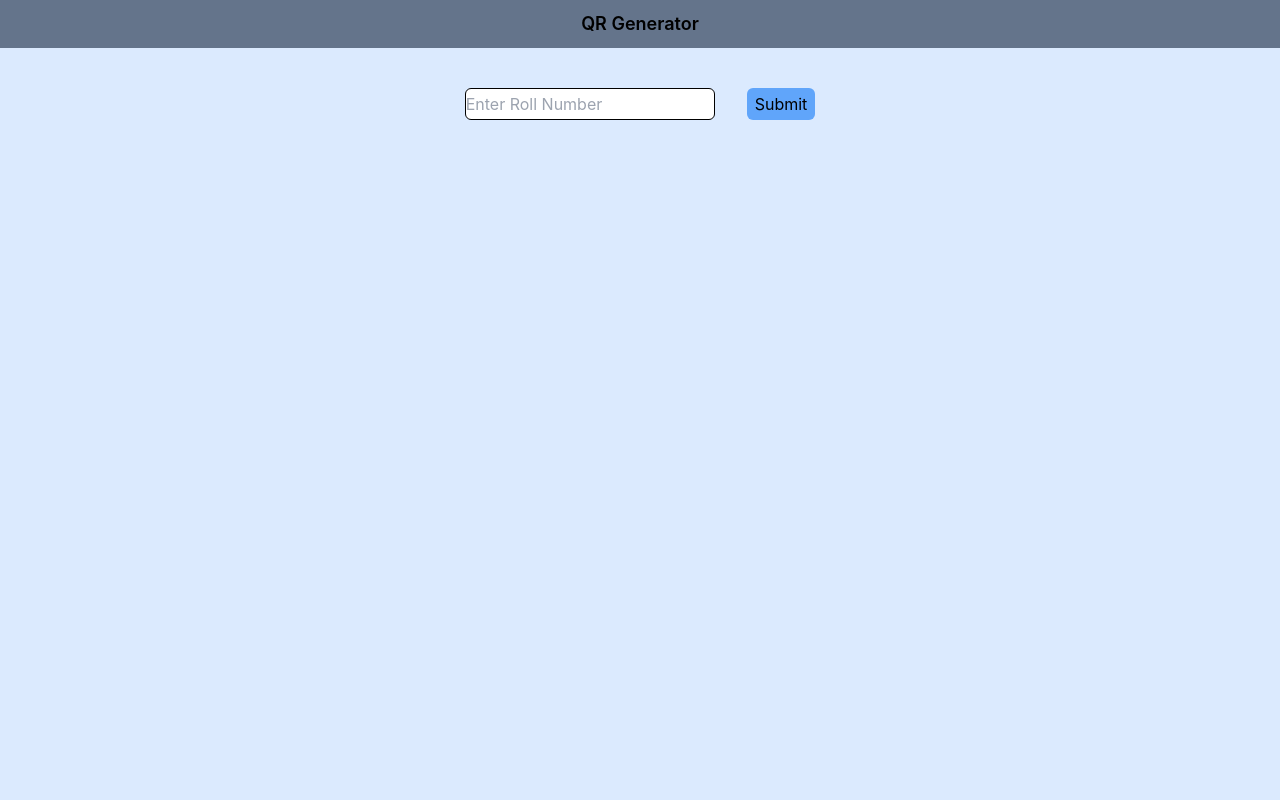
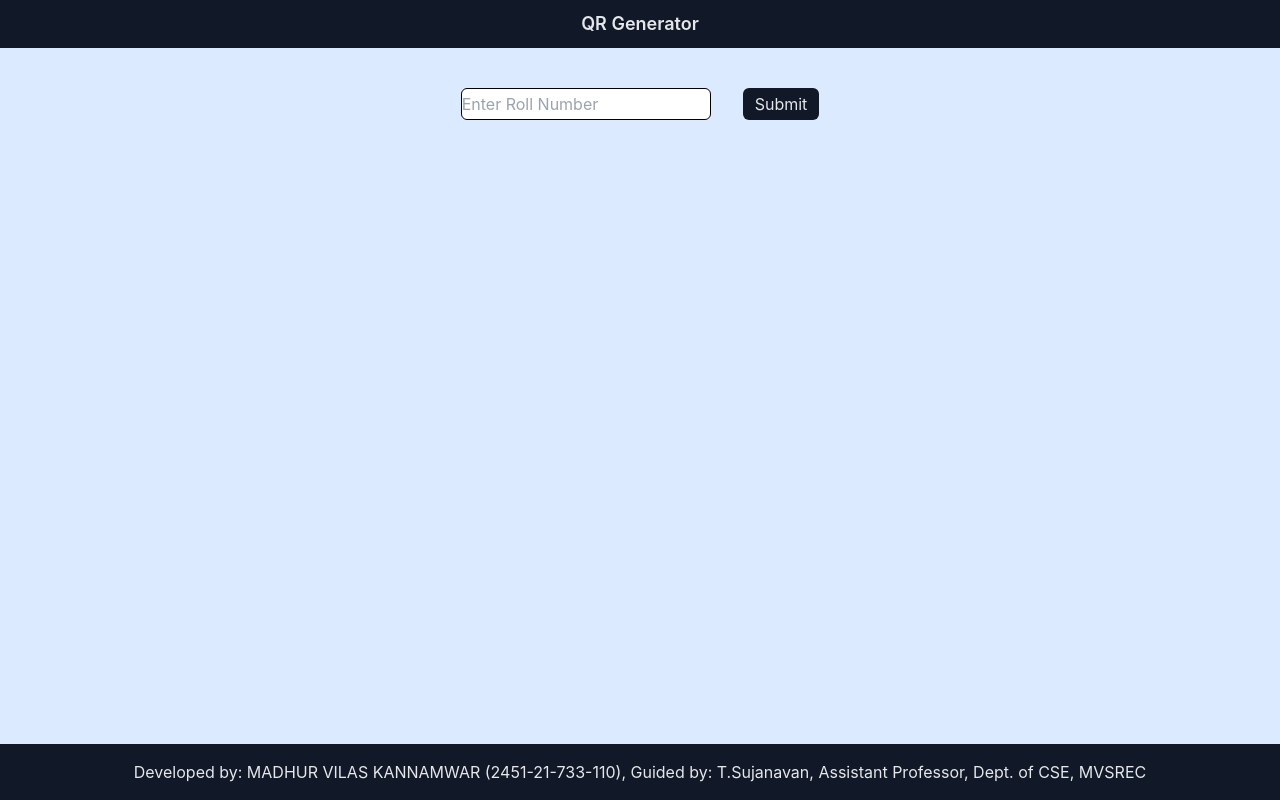
Before and after one commit to Madhur-2k3/qr-code-react-npm, a React (Create React App) app: page / in a window 1280 px wide. Built offline with nearby package versions, Linux system fonts and the light colour scheme.

Commit message:
Added Error correction and chanded name of the app

```diff
--- a/package.json
+++ b/package.json
@@ -10,6 +10,7 @@
     "react": "^18.2.0",
     "react-dom": "^18.2.0",
     "react-hot-toast": "^2.4.1",
+    "react-router-dom": "^6.22.3",
     "react-scripts": "5.0.1",
     "web-vitals": "^2.1.4"
   },
--- a/src/App.js
+++ b/src/App.js
@@ -1,27 +1,23 @@
-
 import './App.css';
-
 import toast, { Toaster } from 'react-hot-toast';
-
 import Header from './components/Header';
 import Form from './components/Form';
-
-
+import Qr from './components/Qr';
+import { Link } from 'react-router-dom';
+import Footer from './components/Footer';
 
 function App() {
-
-
 
   return (
     <div className='h-[100vh] bg-blue-100'>
       <Header/>
-
       <div className=' '>
         <Form/>
 
+
         <Toaster position="top-center" reverseOrder={true}/>
       </div>
-
+      <Footer/>
 
     </div>
   );
--- /dev/null
+++ b/src/components/Footer.jsx
@@ -0,0 +1,15 @@
+import React from 'react'
+
+const Footer = () => {
+  return (
+    <div className=' fixed
+    inset-x-0
+    bottom-0
+    p-4  text-center text-gray-200 bg-gray-900'>
+        Developed by: MADHUR VILAS KANNAMWAR (2451-21-733-110), Guided by: T.Sujanavan, Assistant Professor, Dept. of CSE, MVSREC
+    </div>
+
+  )
+}
+
+export default Footer
--- a/src/components/Form.jsx
+++ b/src/components/Form.jsx
@@ -1,14 +1,18 @@
 import React from 'react'
 // import './App.css';
+import { useNavigate } from "react-router-dom";
 
 import toast, { Toaster } from 'react-hot-toast';
 import QRCode from 'qrcode'
 import { useState } from "react";
 import Qr from './Qr';
+import { Link } from 'react-router-dom';
 // import Header from './components/Header';/
 
 
 const Form = () => {
+
+    // const navigate = useNavigate();
 
     const[text,setText]=useState('')
     const[isValid,setIsValid]=useState(true);
@@ -28,7 +32,7 @@ const Form = () => {
       }
 
       // If the entered text is a valid roll number, generate QR code and update text
-      QRCode.toDataURL(text)
+      QRCode.toDataURL(text,{ errorCorrectionLevel: 'H' })
         .then(url => {
           // const image=document.getElementById('image');
           // image.src=url;
@@ -38,6 +42,8 @@ const Form = () => {
         .catch(err => {
           console.error(err);
         });
+        // navigate(`/${text}`)
+
       document.getElementById('h1').innerHTML=text;
     }
   return (
@@ -51,7 +57,9 @@ const Form = () => {
             className={`border ${isValid ? 'border-black' : 'border-red-500'} rounded-md`}
             onChange={(e)=>{setText(e.target.value); setIsValid(true);}}
           />
-          <input type="submit" className="bg-blue-400 w-fit px-2 py-1 rounded-md"/>
+          {/* <Link to={`/${text}`}> */}
+          <input type="submit" className="text-gray-200 bg-gray-900 w-fit px-3 py-1 rounded-md"/>
+          {/* </Link> */}
         </form>
         <Qr url={url} text={text}/>
     </>
--- a/src/components/Header.jsx
+++ b/src/components/Header.jsx
@@ -3,7 +3,7 @@ import React from 'react'
 const Header = () => {
   return (
     <>
-    <div className=' bg-slate-500 text-center h-12 flex justify-center items-center font-semibold text-lg'>QR Generator</div>
+    <div className=' text-gray-200 bg-gray-900 text-center h-12 flex justify-center items-center font-semibold text-lg'>QR Generator</div>
     </>
   )
 }
--- a/src/components/Qr.jsx
+++ b/src/components/Qr.jsx
@@ -1,6 +1,7 @@
 import React from 'react'
+import { useSearchParams } from 'react-router-dom'
 
-const Qr = ({url,text}) => {
+const Qr = ({url,text,}) => {
   return (
     <>
     <img id="image" className="h-72 w-72 mx-auto  "
@@ -9,6 +10,7 @@ const Qr = ({url,text}) => {
         />
 
         <h1 id="h1" className="text-2xl text-center py-3"></h1>
+        {/* <h2>Qr page</h2> */}
     </>
   )
 }
```
Also changed, not shown: src/index.js (+21 -0 lines), public/manifest.json, 1 other file (tests, documents, lock files or other folders).
